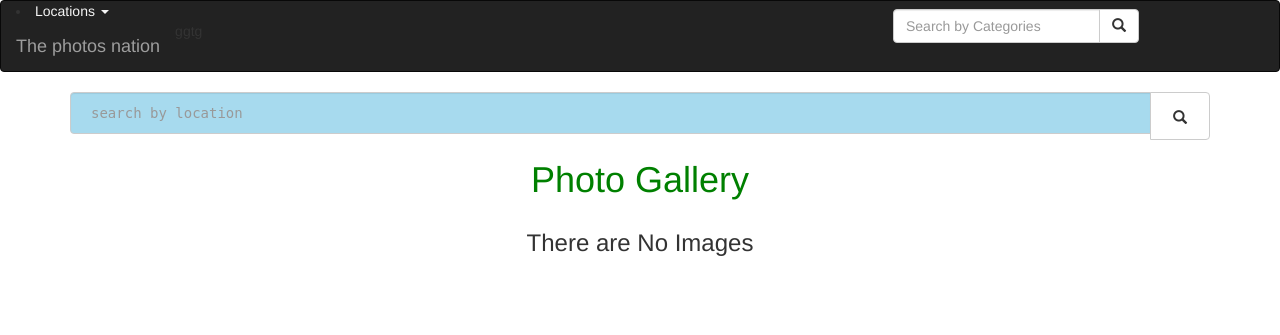
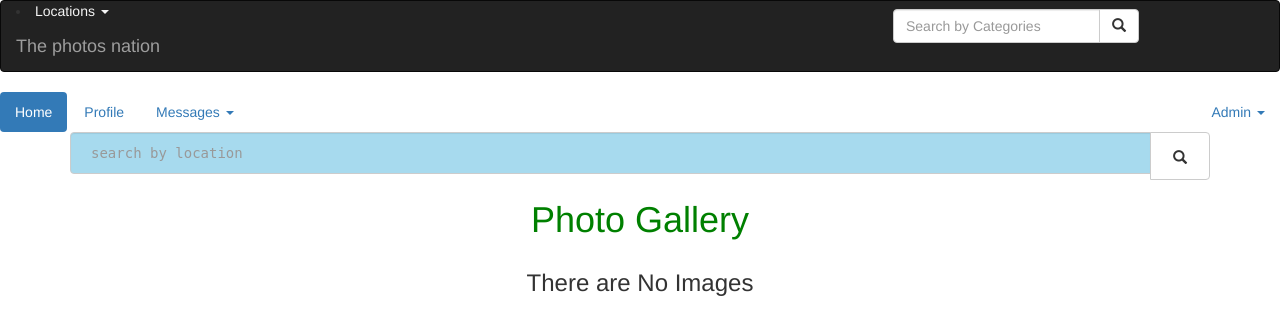
Before and after one commit to tytyne/gallery, a Django app: page / in a window 1280 px wide. Shown: the top 335 px of the page. Run offline with Django 3.2, Linux system fonts and the light colour scheme; data that the repository does not hold is empty; some libraries are stand-ins or nearby versions.

```diff
--- a/photos/templates/navbar.html
+++ b/photos/templates/navbar.html
@@ -1,6 +1,7 @@
 <nav class="navbar navbar-inverse">
     <div class="container-fluid">
         <div class="navbar-header">
+            <div class="dropdown">
                 <li class="dropdown">
                     <a href="#" class="dropdown-toggle" data-toggle="dropdown" role="button" aria-haspopup="true" aria-expanded="false" style="color:whitesmoke">Locations <span class="caret"></span></a>
                     <ul class="dropdown-menu">
@@ -10,8 +11,8 @@
                     </ul>
                 </li>
                 </ul>
+            </div>
 
-            ggtg
             <a class="navbar-brand" href="{% url 'photosToday' %}">The photos nation</a>
 
         </div>
@@ -33,3 +34,28 @@
         <!-- search form end -->
     </div>
 </nav>
+
+
+<ul class="nav nav-pills">
+    <li class="active"><a href="#">Home</a></li>
+    <li><a href="#">Profile</a></li>
+    <li class="dropdown">
+        <a href="#" data-toggle="dropdown" class="dropdown-toggle">Messages <b class="caret"></b></a>
+        <ul class="dropdown-menu">
+            <li><a href="#">Inbox</a></li>
+            <li><a href="#">Drafts</a></li>
+            <li><a href="#">Sent Items</a></li>
+            <li class="divider"></li>
+            <li><a href="#">Trash</a></li>
+        </ul>
+    </li>
+    <li class="dropdown pull-right">
+        <a href="#" data-toggle="dropdown" class="dropdown-toggle">Admin <b class="caret"></b></a>
+        <ul class="dropdown-menu">
+            <li><a href="#">Action</a></li>
+            <li><a href="#">Another action</a></li>
+            <li class="divider"></li>
+            <li><a href="#">Settings</a></li>
+        </ul>
+    </li>
+</ul>
```
Lines whose indentation alone changed are shown as unchanged.
